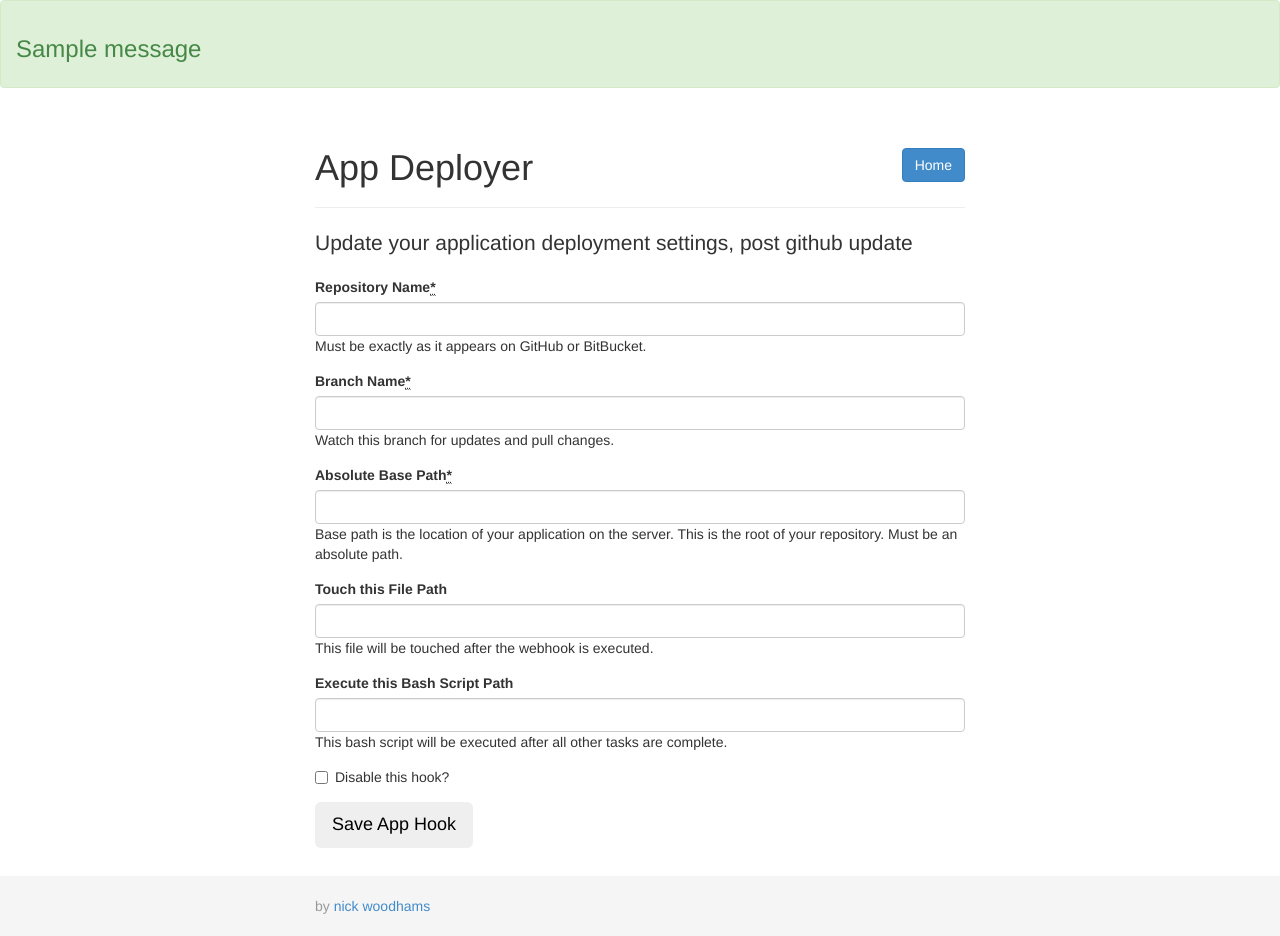
After one commit to NickWoodhams/Git-Post-Receive-Hook-Deploy, a Flask app: page /create in a window 1280 px wide. The commit adds this page. Run offline with Flask 2, Linux system fonts and the light colour scheme; tables that the repository leaves empty hold one stand-in row (values such as "Sample post"); one stand-in notice (Sample message) is shown; some libraries are stand-ins or nearby versions.

Commit message:
added create/edit pages

```diff
--- a/server.py
+++ b/server.py
@@ -9,7 +9,7 @@
 import json
 import datetime
 
-from flask import Flask, request, render_template
+from flask import Flask, request, render_template, flash
 from flask.ext.wtf import Form
 from wtforms import TextField, PasswordField, validators, TextAreaField, SelectField, SelectMultipleField, HiddenField, RadioField, BooleanField, FileField
 from wtforms.validators import DataRequired, ValidationError, Required, Optional
@@ -62,6 +62,7 @@ class Application(db.Model):
     basepath = db.Column(db.String(255))
     touchpath = db.Column(db.String(255))
     scriptpath = db.Column(db.String(255))
+    disabled = db.Column(db.Boolean, default=False)
     created_at = db.Column(db.DateTime, default=datetime.datetime.now())
 
 
@@ -75,8 +76,14 @@ class createEditApp(Form):
     name = TextField('Repository Name', [Required()], description="Must be exactly as it appears on GitHub or BitBucket.")
     branch = TextField('Branch Name', [Required()], description="Watch this branch for updates and pull changes.")
     basepath = TextField('Absolute Base Path', [Required()], description="Base path is the location of your application on the server. This is the root of your repository. Must be an absolute path.")
-    touchpath = TextField('Touch this File Path', [Required()], description="This file will be touched after the webhook is executed.")
-    scriptpath = TextField('Execute this Bash Script Path', [Required()], description="This bash script will be executed after all other tasks are complete.")
+    touchpath = TextField('Touch this File Path', [Optional()], description="This file will be touched after the webhook is executed.")
+    scriptpath = TextField('Execute this Bash Script Path', [Optional()], description="This bash script will be executed after all other tasks are complete.")
+    disabled = BooleanField('Disable this hook?', [Optional()])
+
+    # def validate_name(form, field):
+    #     #check to make sure username is unique
+    #     if Application.query.filter_by(name=field.data).count():
+    #         raise ValidationError('Repository already exists')
 
 # Create first user
 # user_datastore.create_user(email='nicholas.woodhams@gmail.com', password='makem0ney')
@@ -90,8 +97,31 @@ class createEditApp(Form):
 
 @app.route("/")
 def index():
+    apps = Application.query.all()
+    return render_template('index.html', apps=apps)
+
+
+@app.route("/create", methods=['POST', 'GET'])
+def create_app():
     form = createEditApp()
-    return render_template('index.html', form=form)
+    if form.validate_on_submit():
+        app = Application()
+        form.populate_obj(app)
+        db.session.add(app)
+        db.session.commit()
+        flash('Successfully created.', 'success')
+    return render_template('create-edit.html', form=form)
+
+
+@app.route("/edit/<application_id>", methods=['POST', 'GET'])
+def edit_app(application_id):
+    app = Application.query.get_or_404(application_id)
+    form = createEditApp(obj=app)
+    if form.validate_on_submit():
+        form.populate_obj(app)
+        db.session.commit()
+        flash('Successfully updated.', 'success')
+    return render_template('create-edit.html', form=form)
 
 
 @app.route("/deploy", methods=['POST'])
--- a/static/css/styles.css
+++ b/static/css/styles.css
@@ -34,3 +34,12 @@ body {
 .container .credit {
   margin: 20px 0;
 }
+form {
+  padding-bottom: 2em;
+}
+.disabled {
+  color: #CCC;
+}
+.disabled:hover {
+  color: #CCC;
+}
--- a/static/css/styles.less
+++ b/static/css/styles.less
@@ -37,3 +37,14 @@ body {
 .container .credit {
   margin: 20px 0;
 }
+
+form {
+  padding-bottom: 2em;
+}
+
+.disabled {
+  color:#CCC;
+  &:hover {
+    color:#CCC;
+  }
+}
--- /dev/null
+++ b/templates/create-edit.html
@@ -0,0 +1,14 @@
+{% extends 'layout.html' %}
+{% block body %}
+<!-- Begin page content -->
+  <div class="container">
+    <div class="page-header">
+    	<a class="btn btn-small btn-primary pull-right" href="{{ url_for('index') }}">Home</a>
+      	<h1>{{ self.title() }}</h1>
+    </div>
+    <p class="lead">Update your application deployment settings, post github update</p>
+    <p></p>
+    {{ form_fields(form, name='addEditForm', button='Save App Hook') }}
+  </div>
+</div>
+{% endblock %}
--- /dev/null
+++ b/templates/layout.html
@@ -0,0 +1,54 @@
+{% from "macros/forms.html" import form_field, form_fields, form_field_bare %}
+<!DOCTYPE html>
+<html lang="en">
+  <head>
+    <meta charset="utf-8">
+    <meta http-equiv="X-UA-Compatible" content="IE=edge">
+    <meta name="viewport" content="width=device-width, initial-scale=1.0">
+    <meta name="description" content="Github Post-Receive Hook App">
+    <meta name="author" content="nicholas.woodhams@gmail.com">
+
+    <title>{% block title %}App Deployer{% endblock title %}</title>
+
+    <!-- Bootstrap core CSS -->
+    <link href="/static/css/bootstrap.css" rel="stylesheet">
+
+    <!-- Custom styles for this template -->
+    <link href="/static/css/styles.css" rel="stylesheet">
+  </head>
+
+  <body>
+
+    <!-- Wrap all page content here -->
+    <div id="wrap">
+      {% with messages = get_flashed_messages(with_categories=true) %}
+        {% if messages %}
+            {% for category, message in messages %}
+            <div class="alert alert-block alert-{{ category }} fade in flash">
+              <button type="button" class="close fui-cross close-alert"></button>
+              {% if message.split('-')[0] %}
+                <h3>{{ message.split(' - ')[0] }}</h3>
+              {% endif %}
+              <p>{{ message.split(' - ')[1] }}</p>
+            </div>
+            {% endfor %}
+        {% endif %}
+    {% endwith %}
+
+
+    {% block body %}{% endblock body %}
+
+
+    <div id="footer">
+      <div class="container">
+        <p class="text-muted credit">by <a href="https://github.com/nickwoodhams">nick woodhams</a></p>
+      </div>
+    </div>
+
+
+    <!-- Bootstrap core JavaScript
+    ================================================== -->
+    <!-- Placed at the end of the document so the pages load faster -->
+    <script src="/static/js/bootstrap.min.js"></script>
+  </body>
+</html>
```
Also changed, not shown: templates/index.html (+8 -39 lines).
